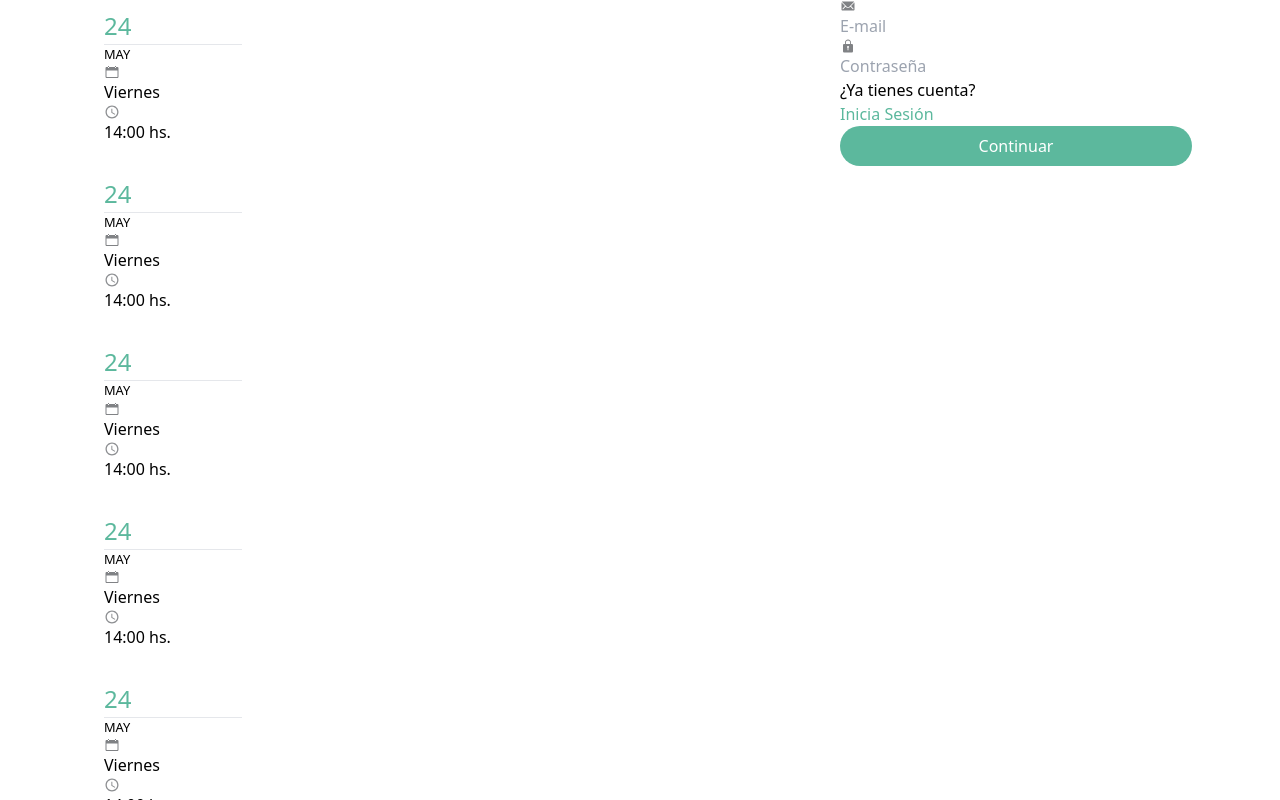
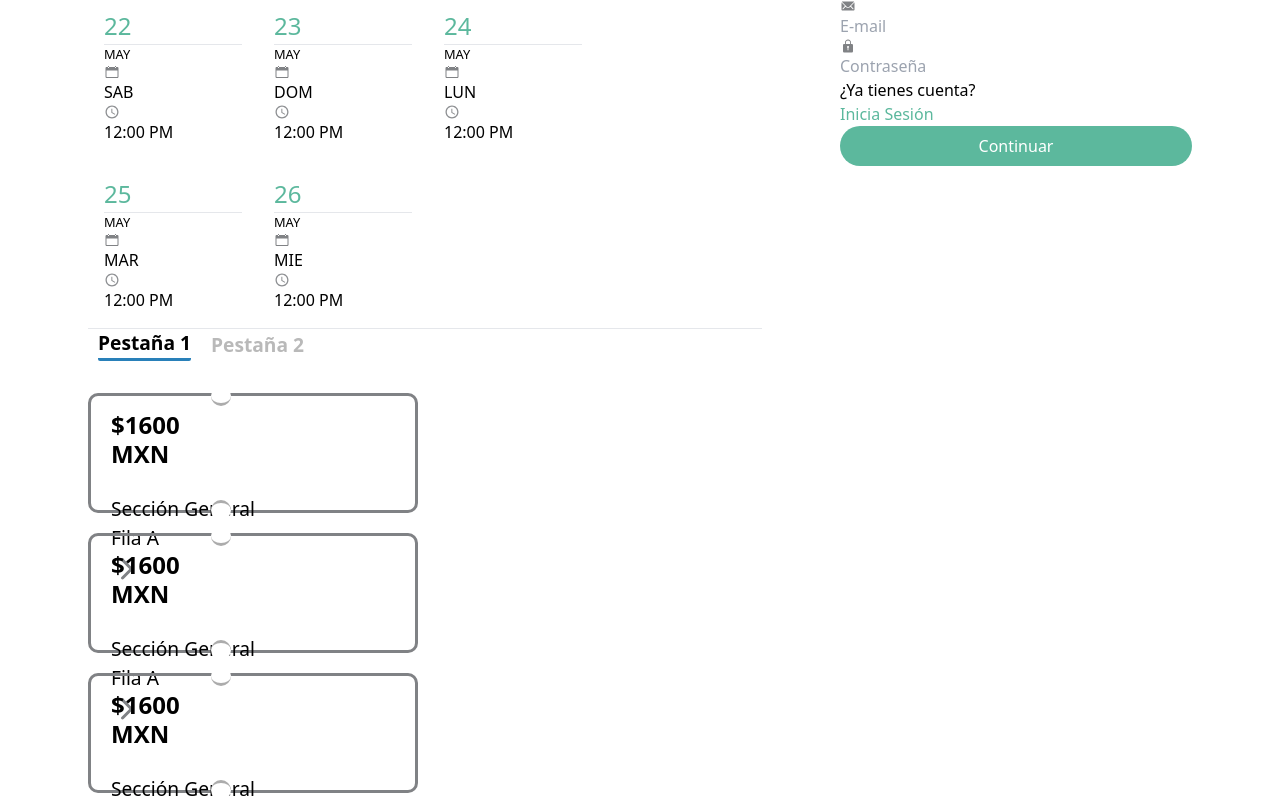
Before and after one commit to TxusBlack/tricket-app, a React (Vite) app: page /events in a window 1280 px wide. Shown: the part 940-1740 px from the top of the page. Built offline with nearby package versions, Linux system fonts and the light colour scheme.

Commit message:
Crear la interacion de los componentes TkDateEvent y TkCardTicket

```diff
--- a/src/components/atoms/Tk-Card-Ticket/tk-card-ticket.jsx
+++ b/src/components/atoms/Tk-Card-Ticket/tk-card-ticket.jsx
@@ -17,7 +17,7 @@ const TkCardTicket = ({
 
     const clickCardTicket = () => {
         setClicked(!clicked);
-        executeCardTicket();
+        executeCardTicket(!clicked);
     };
 
     return (
--- a/src/components/atoms/Tk-Card/tk-card.jsx
+++ b/src/components/atoms/Tk-Card/tk-card.jsx
@@ -5,11 +5,12 @@ import PropTypes from 'prop-types';
 const TkCard = ({
     size,
     type,
-    children
+    children,
+    bgColor = 'light'
 }) => {
 
     return (
-        <div className={`shadow-lg rounded-xl card-container card-${size} card-${type} `} >
+        <div className={`shadow-lg rounded-xl card-container card-${size} card-${type} tk-bg-${bgColor} `} >
             <div>{children}</div>
         </div>
     )
--- a/src/components/atoms/Tk-Icon/tk-icon.jsx
+++ b/src/components/atoms/Tk-Icon/tk-icon.jsx
@@ -34,6 +34,9 @@ const TkIcon = ({
         let colorIcon = '--color-primary';
 
         switch (color) {
+            case 'light':
+                colorIcon = '--color-light';
+                break;
             case 'primary':
                 colorIcon = '--color-primary';
                 break;
--- a/src/components/molecules/Tk-Date-Events/tk-date-events.jsx
+++ b/src/components/molecules/Tk-Date-Events/tk-date-events.jsx
@@ -1,41 +1,46 @@
+import { useState } from "react";
 import TkCard from "../../atoms/Tk-Card/tk-card";
 import TkIcon from "../../atoms/Tk-Icon/tk-icon";
 
-const executeCardAction2 = () => {
-
-}
-
-
-
 const TkDateEvents = ({
+    dateEventData,
     executeCardAction
 }) => {
+    const [clicked, setClicked] = useState(false);
+
+    const clickedDateEvent = () => {
+        setClicked(!clicked);
+        executeCardAction(dateEventData);
+    }
+
     return (
-        <div className="tk-date-events" onClick={executeCardAction2}  >
-            <TkCard size="xsmall" type="button" >
+        <div className="tk-date-events" onClick={clickedDateEvent}  >
+            <TkCard size="xsmall" type="button" bgColor={clicked ? 'primary': 'light'} >
                 <div className="flex justify-between" >
                     <div>
-                        <p className="tk-text-success tk-fs-xlarge font-bold text-center">
-                            24
+                        <p className={`tk-text-${clicked? 'light': 'success'} tk-fs-xlarge font-bold text-center`}>
+                            {dateEventData?.numberDay}
                         </p>
                         <hr />
-                        <p className="font-bold tk-fs-small text-center">
-                            MAY
+                        <p className={`font-bold tk-fs-small text-center tk-text-${clicked? 'light': 'ouline'}`}>
+                            {dateEventData?.month}
                         </p>
                     </div>
                     <div>
                         <div className="flex items-center">
-                            <TkIcon iconName={'IoIosCalendar'} size="small" color={'outline'} />
-                            <p className="ms-2">Viernes</p>
+                            <TkIcon iconName={'IoIosCalendar'} size="small" color={clicked ? 'light': 'outline'} />
+                            <p className={`ms-2  tk-text-${clicked? 'light': 'ouline'}`}>
+                                {dateEventData?.day}
+                            </p>
                         </div>
                         <div className="flex items-center">
-                            <TkIcon iconName={'IoMdTime'} size="small" color={'outline'} />
-                            <p className="ms-2">14:00 hs.</p>
+                            <TkIcon iconName={'IoMdTime'} size="small" color={clicked ? 'light': 'outline'} />
+                            <p className={`ms-2  tk-text-${clicked? 'light': 'ouline'}`}>
+                                {dateEventData?.hour}
+                            </p>
                         </div>
-
                     </div>
                 </div>
-
             </TkCard>
         </div>
     )
--- a/src/components/molecules/Tk-Ticket/tk-ticket.jsx
+++ b/src/components/molecules/Tk-Ticket/tk-ticket.jsx
@@ -2,6 +2,7 @@ import PropTypes from 'prop-types';
 import TkCardTicket from '../../atoms/Tk-Card-Ticket/tk-card-ticket';
 import TkIcon from '../../atoms/Tk-Icon/tk-icon';
 import '../../../styles/settings/colors.css';
+import { useState } from 'react';
 
 const TkTicket = ({
     price,
@@ -11,8 +12,10 @@ const TkTicket = ({
     nameIcon
 }) => {
 
-    const handleClickCardTicket = () => {
-        console.log('Ticket clicked');
+    const [selectTicket, setSelectTicket] = useState(false);
+
+    const handleClickCardTicket = (clickedTicket) => {
+        setSelectTicket(clickedTicket);
     };
 
 
@@ -28,7 +31,7 @@ const TkTicket = ({
                     <p className='tk-ticket__position__row'>Fila {rowPosition}</p>
                 </div>
                 <div className='flex items-center' >
-                    <TkIcon iconName={nameIcon} size={'large'} color={'outline'} />
+                    <TkIcon iconName={nameIcon} size={'large'} color={selectTicket ? 'light':'outline'} />
                 </div>
             </div>
         </TkCardTicket>
--- a/src/pages/Events/index.jsx
+++ b/src/pages/Events/index.jsx
@@ -39,6 +39,49 @@ const itemsBreadcrumb = [
     { label: 'Fecha', url: '' },
     { label: 'Entradas', url: '' },
 ];
+
+const dateEventsList = [
+    {
+        id: 1,
+        date: '22 de Mayo 2024',
+        numberDay: '22',
+        day: 'SAB',
+        month: 'MAY',
+        hour: '12:00 PM'
+    },
+    {
+        id: 2,
+        date: '23 de Mayo 2024',
+        numberDay: '23',
+        day: 'DOM',
+        month: 'MAY',
+        hour: '12:00 PM'
+    },
+    {
+        id: 3,
+        date: '24 de Mayo 2024',
+        numberDay: '24',
+        day: 'LUN',
+        month: 'MAY',
+        hour: '12:00 PM'
+    },
+    {
+        id: 4,
+        date: '25 de Mayo 2021',
+        numberDay: '25',
+        day: 'MAR',
+        month: 'MAY',
+        hour: '12:00 PM'
+    },
+    {
+        id: 5,
+        date: '26 de Mayo 2021',
+        numberDay: '26',
+        day: 'MIE',
+        month: 'MAY',
+        hour: '12:00 PM'
+    }
+]
 
 const listTickets = [
     {
@@ -133,6 +176,10 @@ const BetterListTickets = [
 ];
 
 const EventsPage = () => {
+    const setDateEvent = (date) => {
+        console.log(date);
+    }
+
     return (
         <DefaultLayout image={WISHImage}>
             <div className="event">
@@ -174,11 +221,11 @@ const EventsPage = () => {
                 </div>
                 <div className="orden">
                     <TkCard size="auto">
-                        <TkSteps ArraySteps={itemsSteps}/>
+                        <TkSteps ArraySteps={itemsSteps} />
 
                     </TkCard>
                     <div className="event-buy">
-                    <TkLogin sizeCard="medium"/>
+                        <TkLogin sizeCard="medium" />
                         {/* <TkCard size="medium">
                             <h4>2. Registrate o incia sesión</h4>
                             <div className="event-buy--button">
@@ -192,18 +239,15 @@ const EventsPage = () => {
                         <TkBreadcrumb items={itemsBreadcrumb} />
                         <hr />
                         <div className="date-events p-4 my-2 flex space-x-4" >
-                            <TkDateEvents/>
-                            <TkDateEvents/>
-                            <TkDateEvents/>
-                            <TkDateEvents/>
-                            <TkDateEvents/>
+                            {dateEventsList.map((dateEvent, index) => (
+                                <TkDateEvents key={index} dateEventData={dateEvent} executeCardAction={setDateEvent} />
+                            ))}
                         </div>
                         <hr />
                         <div className="mt-5">
-                            <TkListTickets listTickets={listTickets} BetterListTickets={BetterListTickets}/>
+                            <TkListTickets listTickets={listTickets} BetterListTickets={BetterListTickets} />
                         </div>
                     </TkCard>
-
                 </div>
             </div>
         </DefaultLayout>
--- a/src/pages/components/atoms/index.jsx
+++ b/src/pages/components/atoms/index.jsx
@@ -37,6 +37,20 @@ const functionIconButton = () => {
 };
 
 const AtomsPage = () => {
+
+    const dateEventTest = {
+        id: 'a1',
+        numberDay: 12,
+        month: 'Enero',
+        day: 'Lunes',
+        hour: '12:00'
+    }
+
+    const dateEventSelected = (dateEventData) => {
+        console.log(dateEventData);
+    };
+
+
     return (
         <div className="container mx-auto px-4" >
             <div className="my-5">
@@ -192,7 +206,7 @@ const AtomsPage = () => {
 
             <div className="my-5">
                 <h1 className="font-bold text-3xl mb-3">Date Events</h1>
-                <TkDateEvents />
+                <TkDateEvents dateEventData={dateEventTest} executeCardAction={dateEventSelected} />
             </div>
 
         </div>
--- a/src/pages/components/molecules/index.jsx
+++ b/src/pages/components/molecules/index.jsx
@@ -39,7 +39,6 @@ const MoleculesPage = () => {
     const [activeTab, setActiveTab] = useState(0);
     const handleCallbackTab = (dataFromChild) => {
         setActiveTab(dataFromChild);
-        console.log('dataFromChild', dataFromChild);
       };
 
     return (
--- a/src/styles/atoms/tk-card.css
+++ b/src/styles/atoms/tk-card.css
@@ -1,7 +1,6 @@
 @import url('../settings/colors.css');
 
 .card-container{
-    background-color: var(--color-light);
     width: fit-content;
 }
 
@@ -38,3 +37,8 @@
     background-color: var(--color-primary);
     color: var(--color-light);
 }
+
+.card-button:active {
+    background-color: var(--color-primary);
+    color: var(--color-light);
+}
--- a/src/styles/molecules/tk-date-events.css
+++ b/src/styles/molecules/tk-date-events.css
@@ -2,16 +2,10 @@
 
 .tk-date-events{
     cursor: pointer;
+    display: inline-block;
 }
 
-.tk-date-events:focus {
-    border: 1px solid red;
-    /* color: var(--color-light);
-    background-color: var(--color-primary); */
-}
-
-.tk-date-event-active {
-    border: 1px solid red;
+.tk-date-event:active {
     color: var(--color-light);
     background-color: var(--color-primary);
 }
--- a/src/styles/settings/colors.css
+++ b/src/styles/settings/colors.css
@@ -63,9 +63,6 @@
 }
 
 /* HOVER */
-.tk-bg-light:hover {
-    background-color: var(--color-light-hover);
-}
 
 .tk-bg-primary:hover {
     background-color: var(--color-primary-hover);
```
Lines whose indentation alone changed are shown as unchanged.
